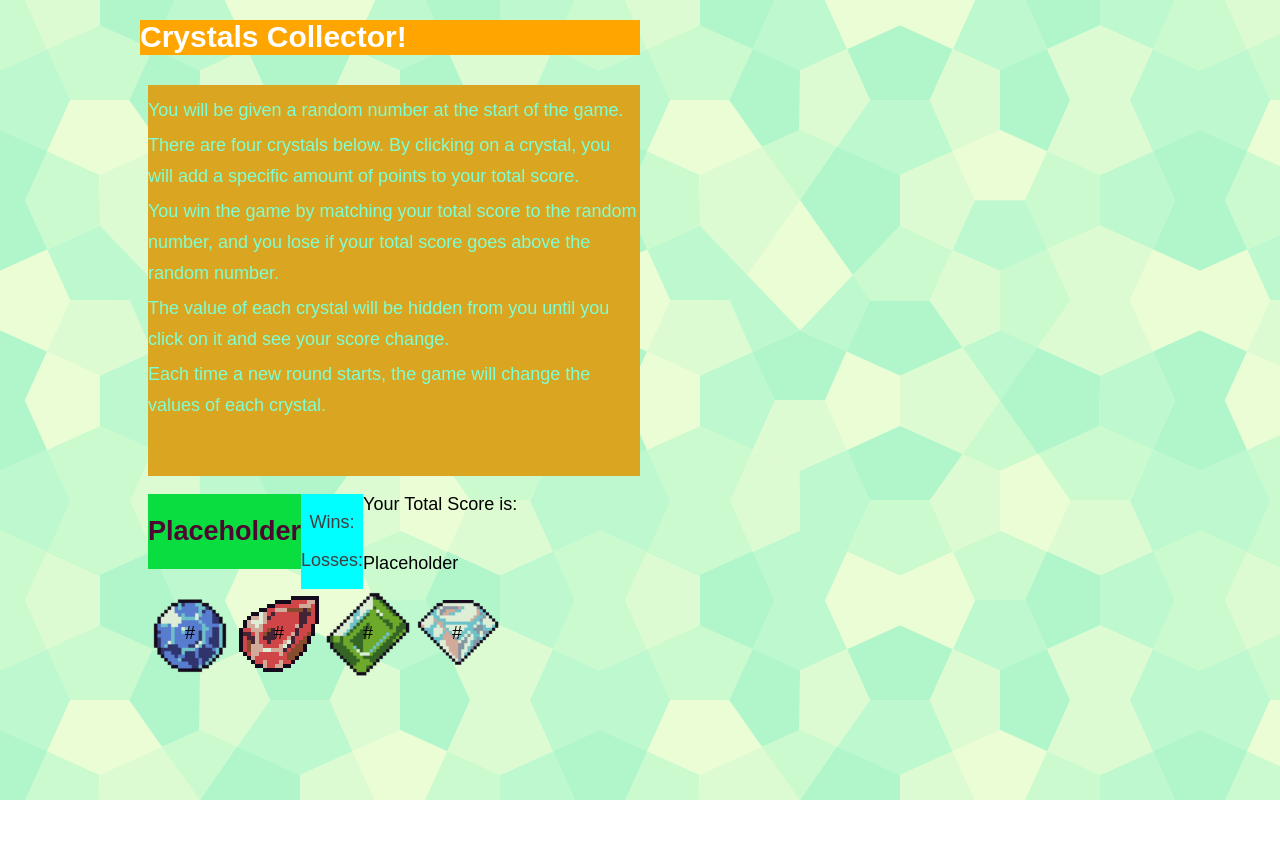
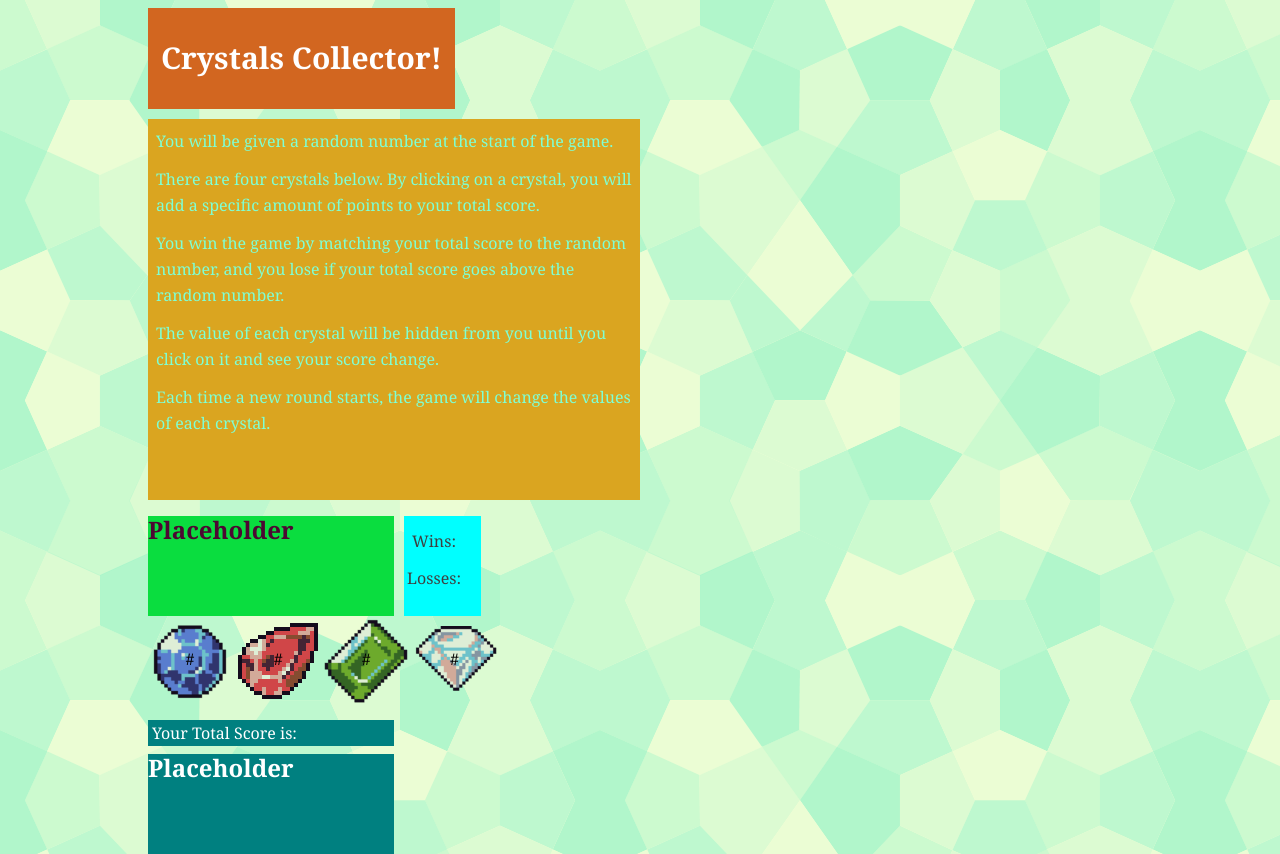
Before and after one commit to Throwback74/unit-4-game, a plain HTML site: page index.html in a window 1280 px wide. Before the commit the page ends 800 px from the top, so only its background shows below. Drawn offline with nearby package versions, Linux system fonts and the light colour scheme.

Commit message:
finished HTML&CSS

```diff
--- a/assets/css/style.css
+++ b/assets/css/style.css
@@ -1,12 +1,12 @@
 * {
     box-sizing: border-box;
-    font-family: Arial, Helvetica Neue, Helvetica, sans-serif;
+    font-family: Georgia, "Palatino Linotype", "Book Antiqua", Palatino, serif;
 }
 
 body {
     background: url("../images/congruent_pentagon.png");
     width: 1000px;
-    font-size: 18px;
+    font-size: 16px;
     margin: 0 auto;
 }
 
@@ -21,26 +21,32 @@ body {
 }
 
 #crystalC {
-    margin: 8px auto;
-    color: white;
+    float: left;
+    margin-top: 8px;
+    margin-left: 8px;
+    padding: 10px;
+    background-color: rgb(210, 102, 32);
+    overflow: hidden;
 }
 
 #crystalHeader {
-    background-color: orange;
+    color: white;
     font-size: 30px;
+    padding: 3px;
 }
 
 ul {
     margin-top: 10px;
     color: aquamarine;
     background-color: goldenrod;
-    padding: 10px 0 50px 0;
+    padding: 10px 8px 50px 8px;
 }
 
 .rules {
     list-style-type: none;
-    line-height: 1.7;
+    line-height: 1.6;
     margin-bottom: 5px;
+    padding-bottom: 8px;
 }
 
 section {
@@ -48,25 +54,35 @@ section {
     margin-left: 8px;
     clear: both;
     overflow: hidden;
+    width: 75%;
     /* display: none; */
 }
 
 #compNum {
     background-color: rgb(10, 221, 63);
     color: rgb(77, 7, 50);
-    text-align: left;
+    width: 246px;
+    height: 100px;
+    text-align: initial;
     float: left;
+}
+
+h2 {
+    margin-top: 0;
 }
 
 #Ws_Ls {
     background-color: aqua;
-    float: right;
+    float: left;
+    height: 100px;
+    margin-left: 10px;
 }
 
 #wins,
 #losses {
     color: rgb(63, 63, 63);
     text-align: center;
+    padding: 0 20px 3px 3px;
 }
 
 .wrapper {
@@ -116,3 +132,24 @@ button {
 
     /* overflow: hidden; */
 }
+
+#yourTotal {
+    float: left;
+    clear: both;
+    margin-left: 8px;
+    margin-bottom: 8px;
+    padding: 4px 0 4px 4px;
+    width:246px;
+    background-color: teal;
+    color: white;
+}
+
+#score {
+    float: left;
+    clear: both;
+    margin-left: 8px;
+    width: 246px;
+    height: 100px;
+    background-color: teal;
+    color: white;
+}
--- a/index.html
+++ b/index.html
@@ -42,7 +42,7 @@
         <p id="yourTotal">Your Total Score is:</p>
         <br>
         <div id="score">
-          Placeholder
+          <h2>Placeholder</h2>
         </div>
     </div>
     <!-- Optional JavaScript -->
```
